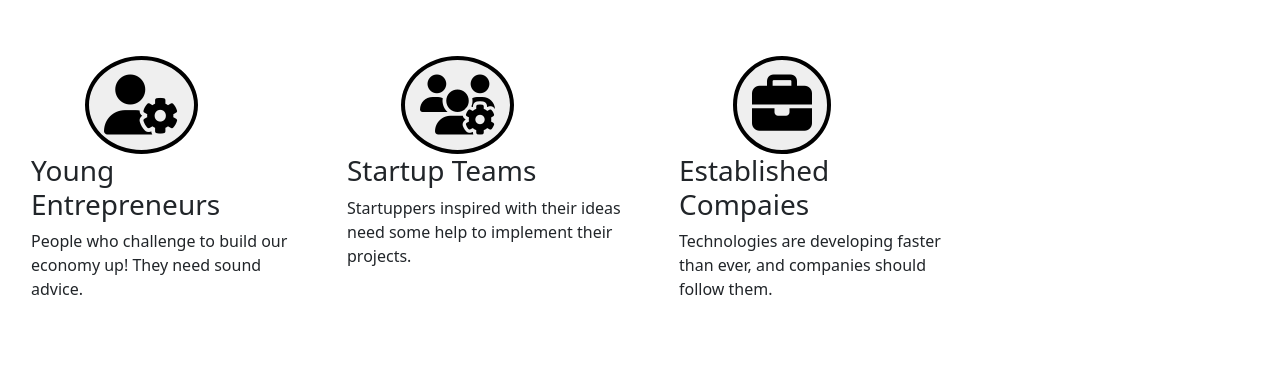
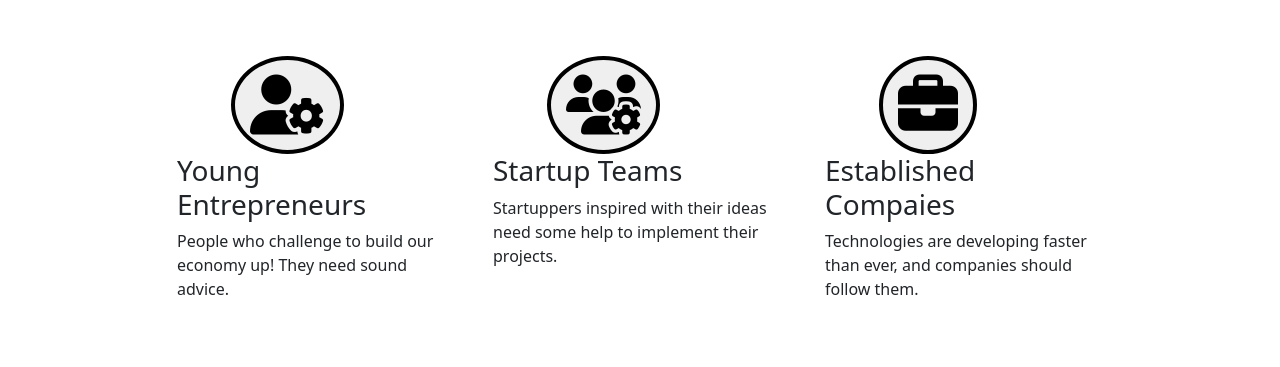
Before and after one commit to khademul627/e-commerce-site, a plain HTML site: page index.html in a window 1280 px wide. Shown: the part 553-920 px from the top of the page. Drawn offline with nearby package versions, Linux system fonts and the light colour scheme.

Commit message:
Update index.htmlfh
tgyutfoi6i7

```diff
--- a/index.html
+++ b/index.html
@@ -99,7 +99,7 @@
         <!-- banner -->
         <!-- banner2 -->
           <div class="container-fluid ">
-            <div class="row ">
+            <div class="row jus-con">
             <h1 class="header mt-5">Who are These Books For</h1>
             <!-- 1st logo -->
             <div class="logo col-lg-4 col-sm-6 mt-5">
```
